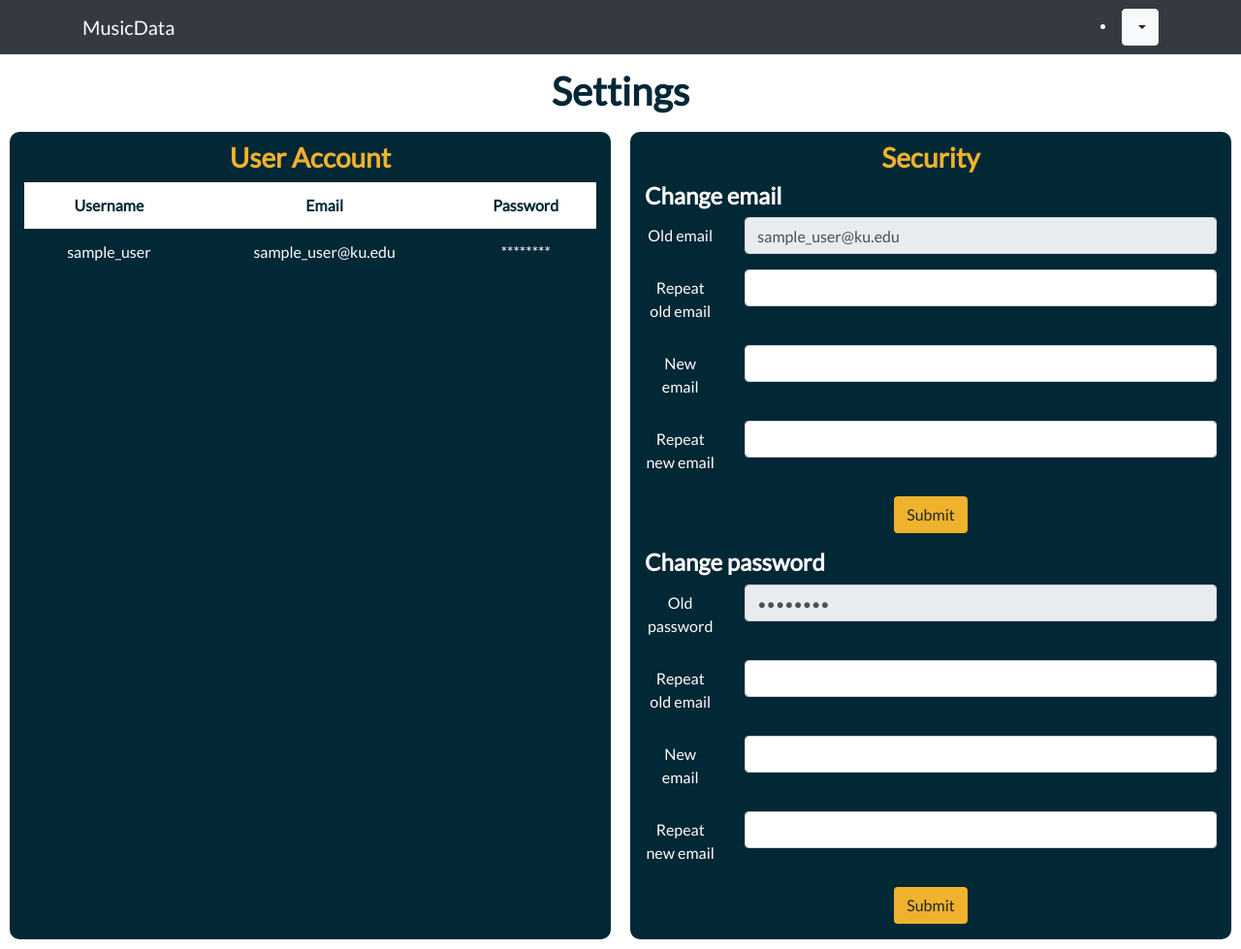
After one commit to EmiliaPaz/EECS647, a PHP site: page /settings.php in a window 1280 px wide. The commit adds this page. Shown: the whole page at 97% size. Run offline with PHP 8.4, Linux system fonts and the light colour scheme; a user stored in the database is signed in; data comes from the database, SQL or seed files in the repository; data that the repository does not hold is empty; some libraries are stand-ins or nearby versions.

Commit message:
setting with user account, change email and change password

```diff
--- a/backEnd/signin.php
+++ b/backEnd/signin.php
@@ -7,13 +7,12 @@
 
     // Statements
     $stmt_signin = $mysqli->prepare("SELECT * FROM User WHERE username= ? AND password= ?");
-    // $stmt_signin->bind_param("ss",$username,$password_hashed);
-    $stmt_signin->bind_param("ss",$username,$password);
+    $stmt_signin->bind_param("ss",$username,$password_hashed);
 
     // Variables
     $username = $_POST["username"];
     $password = $_POST["password"];
-    // $password_hashed = hash('sha512',$password);
+    $password_hashed = hash('sha512',$password);
 
     // Sign in
     $stmt_signin->execute();
--- a/css/dashboard.css
+++ b/css/dashboard.css
@@ -4,10 +4,7 @@ body{
     font-family: 'Lato', sans-serif;
 }
 
-h3{
-    color: #efb22d;
-    padding-top: 10px;
-}
+
 
 #navbar{
     height: 30px;
@@ -15,6 +12,18 @@ h3{
 
 .content{
     margin-top: 40px;
+}
+
+h1{
+    color: #022735;
+    font-weight: bold;
+}
+
+/************************************ Box ************************************/
+.dashboard-box{
+    background-color: #022735;
+    border-radius: 10px;
+    margin: 10px;
 }
 
 .dashboard-button{
@@ -25,6 +34,13 @@ h3{
     margin-right: 1%;
 }
 
+h3{
+    color: #efb22d;
+    padding-top: 10px;
+    font-weight: bold;
+}
+
+/************************************ Table ************************************/
 .table{
     color: white;
     border: none;
@@ -35,12 +51,13 @@ h3{
     color: #022735;
 }
 
+.table-hover tbody tr:hover td, .table-hover tbody tr:hover th {
+  background-color: #efb22d;
+}
 
-/************************************ Box ************************************/
-.dashboard-box{
-    background-color: #022735;
-    border-radius: 10px;
-    margin: 10px;
+.table a{
+    text-decoration: none;
+    color: white;
 }
 
 
@@ -57,3 +74,17 @@ h3{
 .song-mood{
     background-color: #022735;
 }
+
+/************************************ Settings ************************************/
+h4{
+    text-align: left;
+    font-weight: bold;
+}
+
+.btn-submitSettings{
+    background-color: #efb22d;
+}
+
+.btn-submitSettings:hover{
+    background-color: #f4ce79;
+}
--- /dev/null
+++ b/settings.php
@@ -0,0 +1,177 @@
+<?php
+    //  Redirects to home page if user hasn't signed in
+    include('dashboardClass.php');
+    $dashboard = new dashboard();
+    $dashboard->user_signin();
+    // SQL credentials
+    include ('templates/sql_credentials.php');
+    global $mysqli;
+?>
+
+<!DOCTYPE html>
+<html lang="en">
+<head>
+    <title>Settings</title>
+    <!-- Required meta tags -->
+    <meta charset="utf-8">
+    <meta name="viewport" content="width=device-width, initial-scale=1, shrink-to-fit=no">
+    <!-- Bootstrap CSS -->
+    <link rel="stylesheet" href="https://stackpath.bootstrapcdn.com/bootstrap/4.3.1/css/bootstrap.min.css" integrity="sha384-ggOyR0iXCbMQv3Xipma34MD+dH/1fQ784/j6cY/iJTQUOhcWr7x9JvoRxT2MZw1T" crossorigin="anonymous">
+    <!-- CSS -->
+    <link rel="stylesheet" href="css/dashboard.css">
+    <!-- Extra -->
+    <link href="https://fonts.googleapis.com/css?family=Lato" rel="stylesheet">
+    <link rel="stylesheet" href="https://use.fontawesome.com/releases/v5.8.1/css/all.css" integrity="sha384-50oBUHEmvpQ+1lW4y57PTFmhCaXp0ML5d60M1M7uH2+nqUivzIebhndOJK28anvf" crossorigin="anonymous">
+</head>
+
+
+<body>
+    <!-- Header -->
+    <?php
+        include('templates/navbar.php');
+    ?>
+
+    <?php
+        session_start();
+        $username = $_SESSION['username'];
+     ?>
+
+     <!-- Content -->
+
+    <!-- Recs -->
+    <div class="content">
+        <div class="container-fluid">
+
+            <div class="row">
+                 <div class="col-sm" style="text-align: center;">
+                     <h1> Settings </h1>
+                 </div>
+            </div>
+
+            <div class="row">
+                <div class="col-sm dashboard-box" style="text-align: center;">
+                    <h3> User Account </h3>
+                    <table class="table table-borderless" >
+                        <thead>
+                            <th scope="col" class="table-header"> Username </th>
+                            <th scope="col" class="table-header"> Email </th>
+                            <th scope="col" class="table-header"> Password </th>
+                        </thead>
+                        <?php
+                        $query = "SELECT email FROM User where username = '$username'";
+                        if ($result = $mysqli->query($query))
+                        {
+                            while ($row = $result->fetch_assoc())
+                            {
+                                $email= $row['email'];
+                                ?>
+                                <tr>
+                                    <td> <?php echo $username; ?> </td>
+                                    <td> <?php echo $email; ?> </td>
+                                    <td> ******** </td>
+                                </tr>
+                            <?php
+                            }
+                            $result->free();
+                        }
+                        ?>
+                    </table>
+                </div>
+
+                <div class="col-sm dashboard-box" style="text-align: center;">
+                    <h3> Security </h3>
+
+                    <h4> Change email </h4>
+                    <form class="form-sell" action="backEnd/changeEmail.php" method="post">
+                        <div class="form-group row">
+                            <label for="item" class="col-sm-2 col-form-label">Old email</label>
+                            <div class="col-sm-10">
+                                <input type="email" class="form-control" id="oldEmail1" name="oldEmail1" value="<?php echo $email ?>"   readonly>
+                            </div>
+                        </div>
+
+                        <div class="form-group row">
+                            <label for="item" class="col-sm-2 col-form-label">Repeat old email</label>
+                            <div class="col-sm-10">
+                                <input type="email" class="form-control" id="oldEmail2" name="oldEmail2">
+                            </div>
+                        </div>
+
+                        <div class="form-group row">
+                            <label for="description" class="col-sm-2 col-form-label">New email</label>
+                            <div class="col-sm-10">
+                                <input type="email" class="form-control" id="newEmail1" name="newEmail1">
+                            </div>
+                        </div>
+
+                        <div class="form-group row">
+                            <label for="description" class="col-sm-2 col-form-label">Repeat new email</label>
+                            <div class="col-sm-10">
+                                <input type="email" class="form-control" id="newEmail2" name="newEmail2">
+                            </div>
+                        </div>
+
+                        <div class="form-group row">
+                            <div class="col-sm-12">
+                                <input type="submit" class="btn btn-submitSettings" name="submitChangeEmail" label="Submit" id="submitChangeEmail" value="Submit"></input>
+                            </div>
+                        </div>
+                    </form>
+
+                    <h4> Change password </h4>
+                    <form class="form-sell" action="backEnd/changePassword.php" method="post">
+                        <div class="form-group row">
+                            <label for="item" class="col-sm-2 col-form-label">Old password</label>
+                            <div class="col-sm-10">
+                                <input type="password" class="form-control" id="oldPassword1" name="oldPassword1" value="********"   readonly>
+                            </div>
+                        </div>
+
+                        <div class="form-group row">
+                            <label for="item" class="col-sm-2 col-form-label">Repeat old email</label>
+                            <div class="col-sm-10">
+                                <input type="password" class="form-control" id="oldPassword2" name="oldPassword2">
+                            </div>
+                        </div>
+
+                        <div class="form-group row">
+                            <label for="description" class="col-sm-2 col-form-label">New email</label>
+                            <div class="col-sm-10">
+                                <input type="password" class="form-control" id="newPassword1" name="newPassword1">
+                            </div>
+                        </div>
+
+                        <div class="form-group row">
+                            <label for="description" class="col-sm-2 col-form-label">Repeat new email</label>
+                            <div class="col-sm-10">
+                                <input type="password" class="form-control" id="newPassword2" name="newPassword2">
+                            </div>
+                        </div>
+
+                        <div class="form-group row">
+                            <div class="col-sm-12">
+                                <input type="submit" class="btn btn-submitSettings" name="submitChangePassword" label="Submit" id="submitChangePassword" value="Submit"></input>
+                            </div>
+                        </div>
+                    </form>
+
+
+                </div>
+            </div>
+
+        </div>
+    </div>
+
+    <!-- Footer -->
+    <?php
+
+    ?>
+
+
+    <!-- Optional JavaScript -->
+    <script src="https://code.jquery.com/jquery-3.3.1.slim.min.js" integrity="sha384-q8i/X+965DzO0rT7abK41JStQIAqVgRVzpbzo5smXKp4YfRvH+8abtTE1Pi6jizo" crossorigin="anonymous"></script>
+    <script src="https://cdnjs.cloudflare.com/ajax/libs/popper.js/1.14.7/umd/popper.min.js" integrity="sha384-UO2eT0CpHqdSJQ6hJty5KVphtPhzWj9WO1clHTMGa3JDZwrnQq4sF86dIHNDz0W1" crossorigin="anonymous"></script>
+    <script src="https://stackpath.bootstrapcdn.com/bootstrap/4.3.1/js/bootstrap.min.js" integrity="sha384-JjSmVgyd0p3pXB1rRibZUAYoIIy6OrQ6VrjIEaFf/nJGzIxFDsf4x0xIM+B07jRM" crossorigin="anonymous"></script>
+
+</body>
+</html>
```
Also changed, not shown: backEnd/changeEmail.php (added, +46 -0 lines), backEnd/changePassword.php (added, +52 -0 lines), backEnd/signup.php (+10 -16 lines), dashboard.php (+9 -0 lines), home.php (+12 -1 lines).
